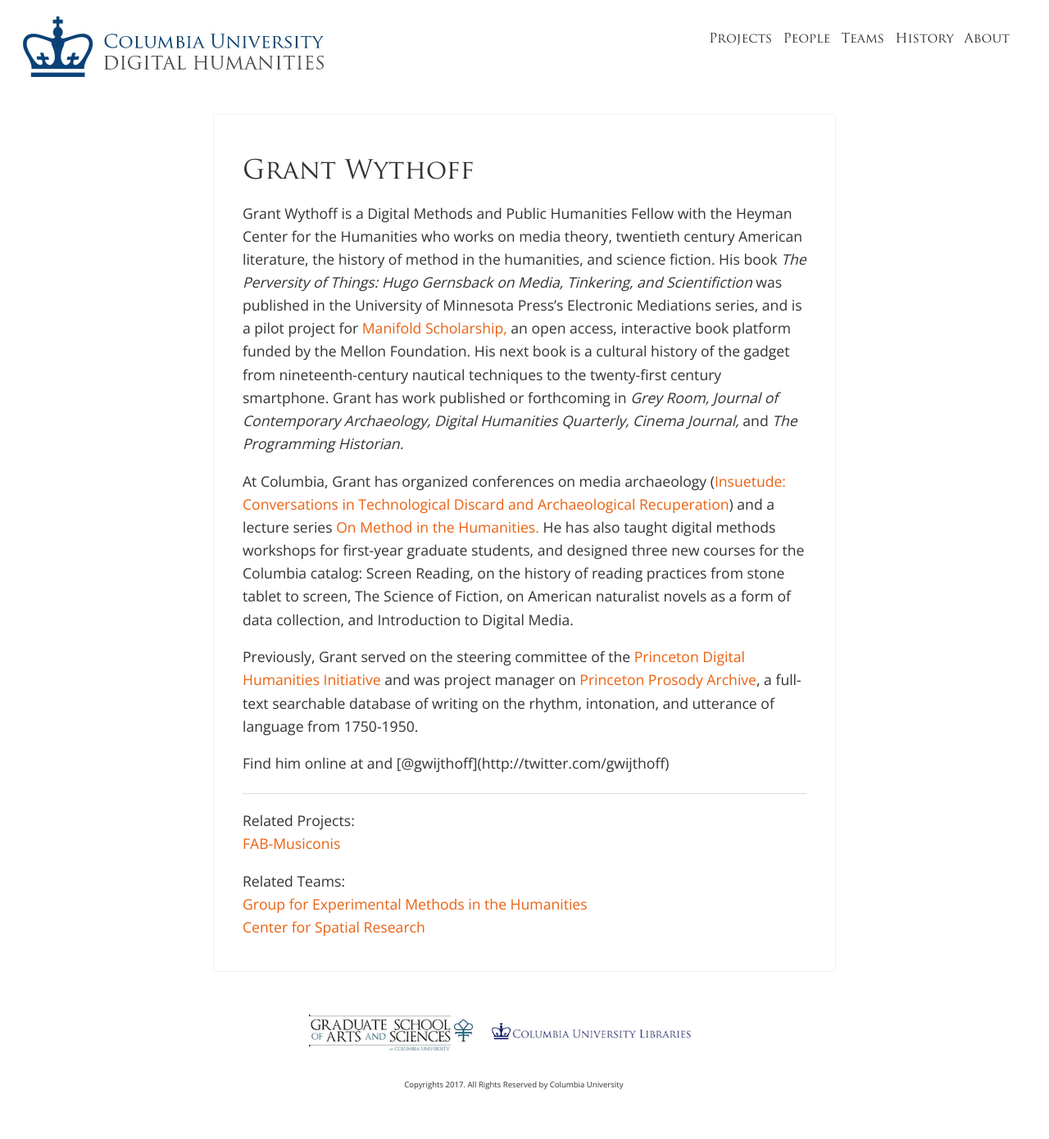
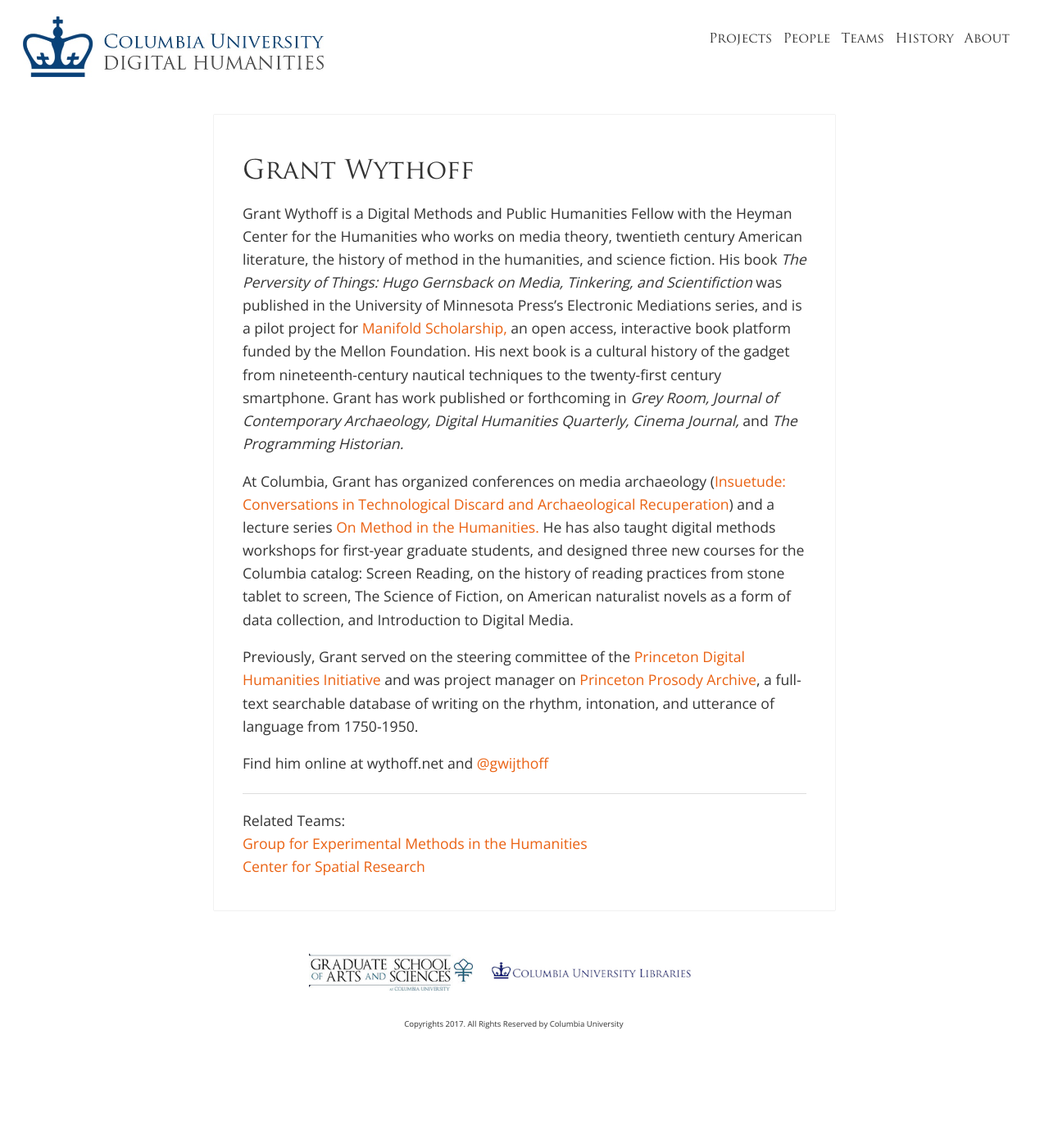
Before and after one commit to cul/dlst-dh, a Jekyll site: the page built from _people/gwythoff.md, in a window 1280 px wide. Shown: the whole page at 82% size. Built offline with Jekyll 4.4.1, drawn with Linux system fonts in a browser that asks for light colours; nearby versions of some CDN libraries; after the commit the page ends 1316 px from its top, so only the background shows below that.

Commit message:
fixed html/md crossover on gwythoff

```diff
--- a/_people/gwythoff.md
+++ b/_people/gwythoff.md
@@ -4,8 +4,6 @@ title: Grant Wythoff
 description: Digital Methods and Public Humanities Fellow with the Heyman Center for the Humanities
 img: gwythoff.jpg
 author: Alex Gil
-projects:
-- FAB-Musiconis
 teams:
 - Group for Experimental Methods in the Humanities
 - Center for Spatial Research
@@ -17,4 +15,4 @@ At Columbia, Grant has organized conferences on media archaeology ([Insuetude: C
 
 Previously, Grant served on the steering committee of the [Princeton Digital Humanities Initiative](https://cdh.princeton.edu/) and was project manager on [Princeton Prosody Archive](http://prosody.princeton.edu/), a full-text searchable database of writing on the rhythm, intonation, and utterance of language from 1750-1950.
 
-Find him online at <wythoff.net> and [@gwijthoff](http://twitter.com/gwijthoff)
+Find him online at wythoff.net and [@gwijthoff](http://twitter.com/gwijthoff)
```
